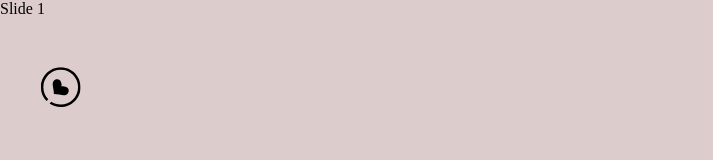
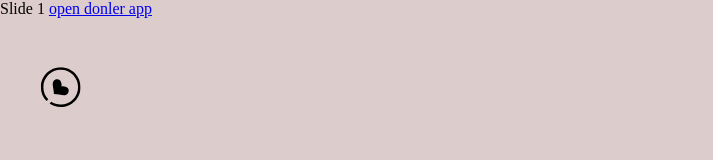
Before and after one commit to avocado-yali/about-donler, a website: page www/index.html in a window 1280 px wide. Shown: the top 160 px of the page, without its empty margins (0-713 px from the left). Drawn offline with Linux system fonts and the light colour scheme.

Commit message:
添加APP打开链。

```diff
--- a/www/index.html
+++ b/www/index.html
@@ -20,6 +20,8 @@
 	        <!-- Slides -->
 	        <div class="swiper-slide slide1">
 	        	Slide 1
+
+	        	<a href="donler://from=hr" class="button">open donler app </a>
 	        	<div class="svgitem01"></div>
 	        	<div class="svgitem03"></div>
 	        	<svg class="webicon"><use xmlns:xlink="http://www.w3.org/1999/xlink" xlink:href="#huodong2"></use></svg>
```
